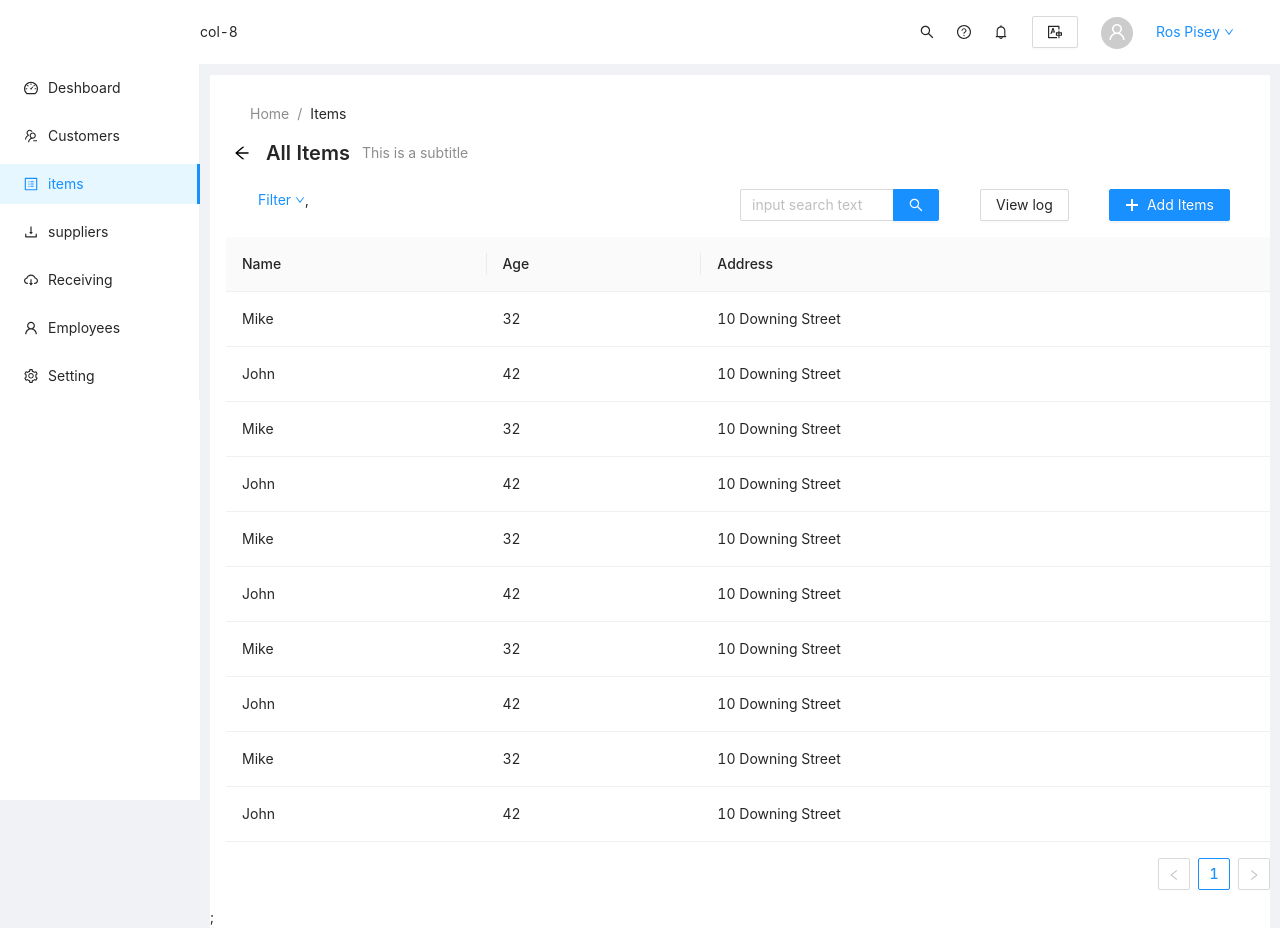
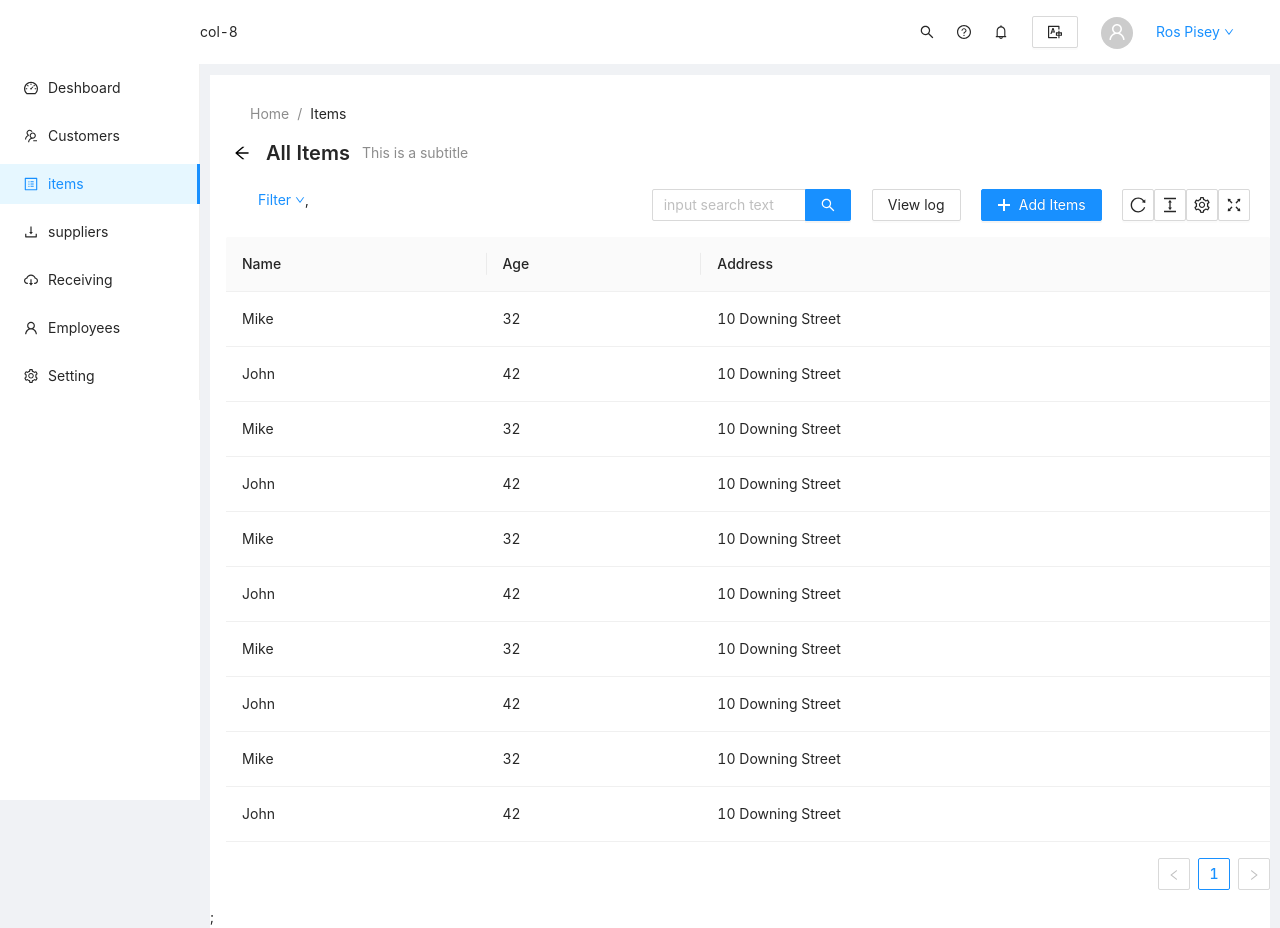
Before and after one commit to rospisey/satra-system, a Next.js app: page /items in a window 1280 px wide. Built offline with nearby package versions, Linux system fonts and the light colour scheme.

Commit message:
CU-2ftn2z5 - Add button setting group toolbar in Itemspage

```diff
--- a/pages/items.js
+++ b/pages/items.js
@@ -1,5 +1,6 @@
-import { BellOutlined, DownOutlined, PlusCircleFilled, PlusOutlined, QuestionCircleOutlined, SearchOutlined } from "@ant-design/icons";
+import { BellOutlined, ColumnHeightOutlined, DownOutlined, FullscreenOutlined, PlusCircleFilled, PlusOutlined, QuestionCircleOutlined, ReloadOutlined, SearchOutlined, SettingOutlined } from "@ant-design/icons";
 import { Breadcrumb, Button, Col, Dropdown, Menu, PageHeader, Row, Table, } from "antd"
+import ButtonGroup from "antd/lib/button/button-group";
 import Search from "antd/lib/input/Search"
 import { Content } from "antd/lib/layout/layout"
 
@@ -128,14 +129,14 @@ const Items = () => {
         ]}
       />
       <Row justify='space-between'>
-        <Col span={8} style={{margin: "0 48px"}}>
+        <Col span={4} style={{margin: "0 48px"}}>
           <Dropdown overlay={menu} >
             <a onClick={e => e.preventDefault()}>
               Filter <DownOutlined />
             </a>
           </Dropdown>,
         </Col>
-        <Col span={12}>
+        <Col span={14}>
           <Row justify="center" >
             <Col flex={3}>
               <Search placeholder="input search text" allowClear onSearch={onSearch} enterButton style={{ width: 200 }} />
@@ -151,6 +152,13 @@ const Items = () => {
                 Add Items
               </Button>
             </Col>
+            <Col flex={3}>
+              <Button icon={<ReloadOutlined/>}/>
+              <Button icon={<ColumnHeightOutlined/>}/>
+              <Button icon={<SettingOutlined/>}/>
+              <Button icon={<FullscreenOutlined/>}/>
+
+            </Col>
 
           </Row>
         </Col>
```
